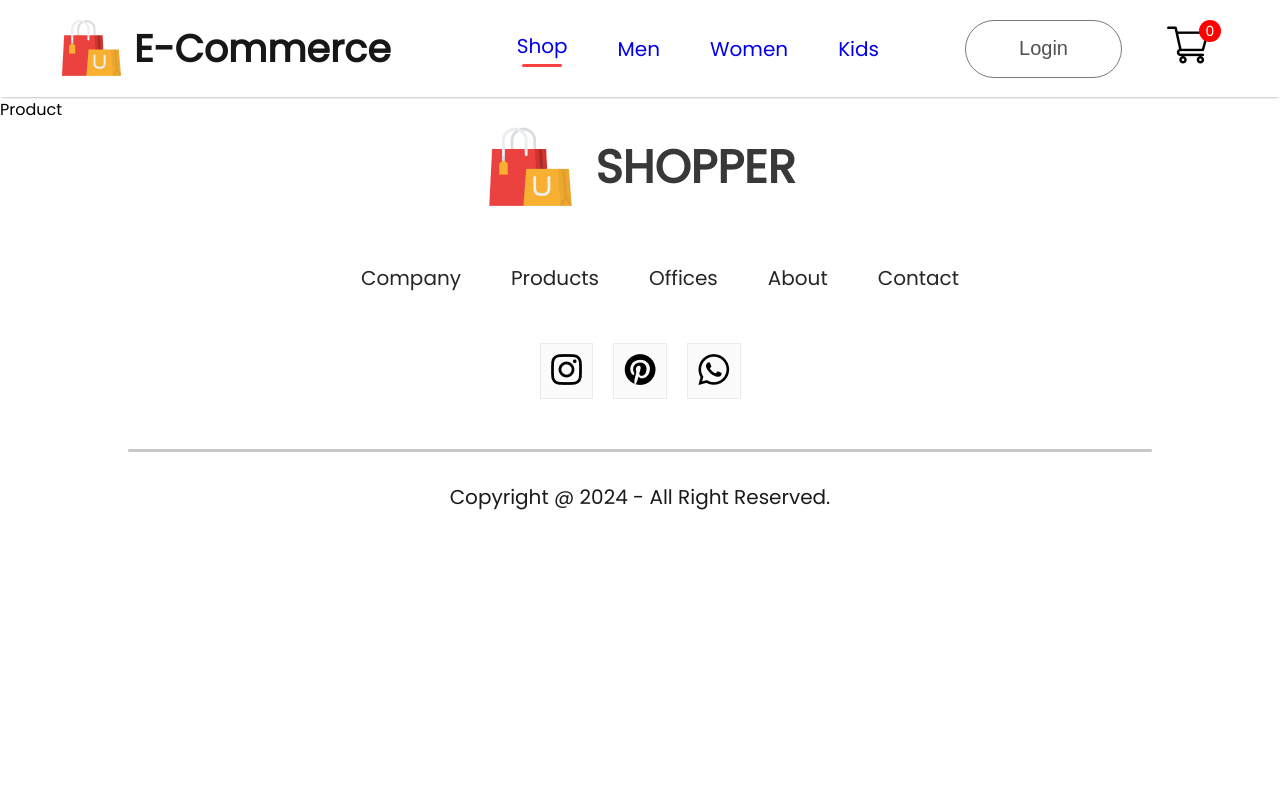
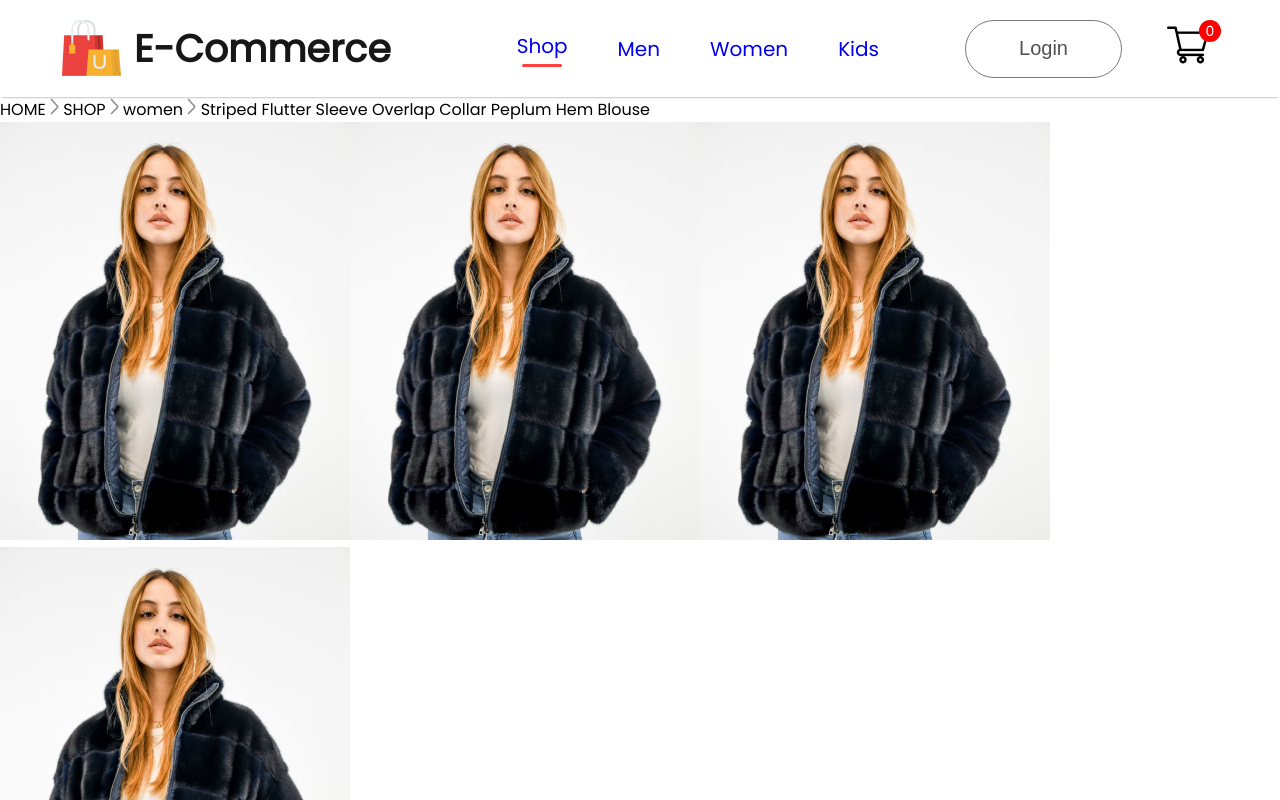
Before and after one commit to rinjhasijapati/MERN-E-Commerce, a React (Create React App) app in the folder clients/: page /product/1 in a window 1280 px wide. Shown: the top 800 px of the page. Built offline with nearby package versions, Linux system fonts and the light colour scheme.

Commit message:
product details with product id routing

```diff
--- /dev/null
+++ b/clients/src/Components/Breadcrums/Breadcrum.jsx
@@ -0,0 +1,15 @@
+import React from 'react';
+import './Breadcrum.css';
+import arrow_icon from '../Assets/breadcrum_arrow.png';
+
+const Breadcrum = (props) => {
+    const {product} = props;
+
+  return (
+    <div className='breadcrum'>
+        HOME <img src={arrow_icon} alt='' /> SHOP <img src={arrow_icon} alt='' /> {product.category} <img src={arrow_icon} alt='' /> {product.name}
+    </div>
+  )
+}
+
+export default Breadcrum
--- a/clients/src/Components/Item/Item.jsx
+++ b/clients/src/Components/Item/Item.jsx
@@ -1,13 +1,14 @@
 import React from 'react';
 import './Item.css';
+import { Link } from 'react-router-dom';
 
-const Item = () => {
+const Item = (props) => {
   return (
     <div className='item'>
-      <img src={props.image} alt='' />
+      <Link to={`/product/${props.id}`}><img src={props.image} alt='' /></Link>
       <p>{props.image}</p>
       <div className='item-prices'>
-        <div className='ietm-price-new'>
+        <div className='item-price-new'>
           ${props.new_price}
         </div>
         <div className='item-price-old'>
--- /dev/null
+++ b/clients/src/Components/ProductDisplay/ProductDisplay.jsx
@@ -0,0 +1,57 @@
+import React from 'react';
+import './ProductDisplay.css';
+import star_icon from '../Assets/star_icon.png';
+import star_dull_icon from '../Assets/star_dull_icon.png';
+
+const ProductDisplay = (props) => {
+    const { product } = props;
+
+    return (
+        <div className='productdisplay'>
+            <div className='productdisplay-left'>
+                <div className='productdisplay-img-list'>
+                    <img src={product.image} alt='' />
+                    <img src={product.image} alt='' />
+                    <img src={product.image} alt='' />
+                    <img src={product.image} alt='' />
+                </div>
+                <div className='productdisplay-img'>
+                    <img className='productdisplay-main-img' src={product.image} alt='' />
+                </div>
+            </div>
+            <div className='productdisplay-right'>
+                <h1>{product.name}</h1>
+                <div className='productdisplay-right-star'>
+                    <img src={star_icon} alt='' />
+                    <img src={star_icon} alt='' />
+                    <img src={star_icon} alt='' />
+                    <img src={star_icon} alt='' />
+                    <img src={star_dull_icon} alt='' />
+                    <p>(122)</p>
+                </div>
+                <div className='productdisplay-right-prices'>
+                    <div className='productdisplay-right-price-old'>${product.old_price}</div>
+                    <div className='productdisplay-right-price-new'>${product.new_price}</div>
+                </div>
+                <div className='productdisplay-right-description'>
+                    Lorem ipsum dolor sit amet, consectetur adipisicing elit. Fugit at quis est iure consectetur, quo eos aliquam? Aliquid itaque perspiciatis, tempore ipsum delectus odit voluptas repudiandae laborum omnis, quia ea.
+                </div>
+                <div className='productdisplay-right-size'>
+                    <h1>Select Size</h1>
+                    <div className='productdisplay-right-size'>
+                        <div>S</div>
+                        <div>M</div>
+                        <div>L</div>
+                        <div>XL</div>
+                        <div>XXL</div>
+                    </div>
+                </div>
+                <button>ADD TO CART</button>
+                <p className='productdisplay-right-category'><span>Category: </span>Women, T-Shirt, Crop Top</p>
+                <p className='productdisplay-right-category'><span>Tags: </span>Modern, Latest</p>
+            </div>
+        </div>
+    )
+}
+
+export default ProductDisplay
--- a/clients/src/Pages/Product.jsx
+++ b/clients/src/Pages/Product.jsx
@@ -1,8 +1,19 @@
-import React from 'react';
+import React, { useContext } from 'react';
+import { ShopContext } from '../Context/ShopContext';
+import { useParams } from 'react-router-dom';
+import Breadcrum from '../Components/Breadcrums/Breadcrum';
+import ProductDisplay from '../Components/ProductDisplay/ProductDisplay';
 
 const Product = () => {
+  const {all_product} = useContext(ShopContext);
+  const {productId} = useParams();
+  const product = all_product.find((e) => e.id === Number(productId));
+
   return (
-    <div>Product</div>
+    <div>
+      <Breadcrum product={product} />
+      <ProductDisplay product={product} />
+    </div>
   )
 }
 
```
Also changed, not shown: clients/src/Components/Breadcrums/Breadcrum.css (added), clients/src/Components/ProductDisplay/ProductDisplay.css (added).
